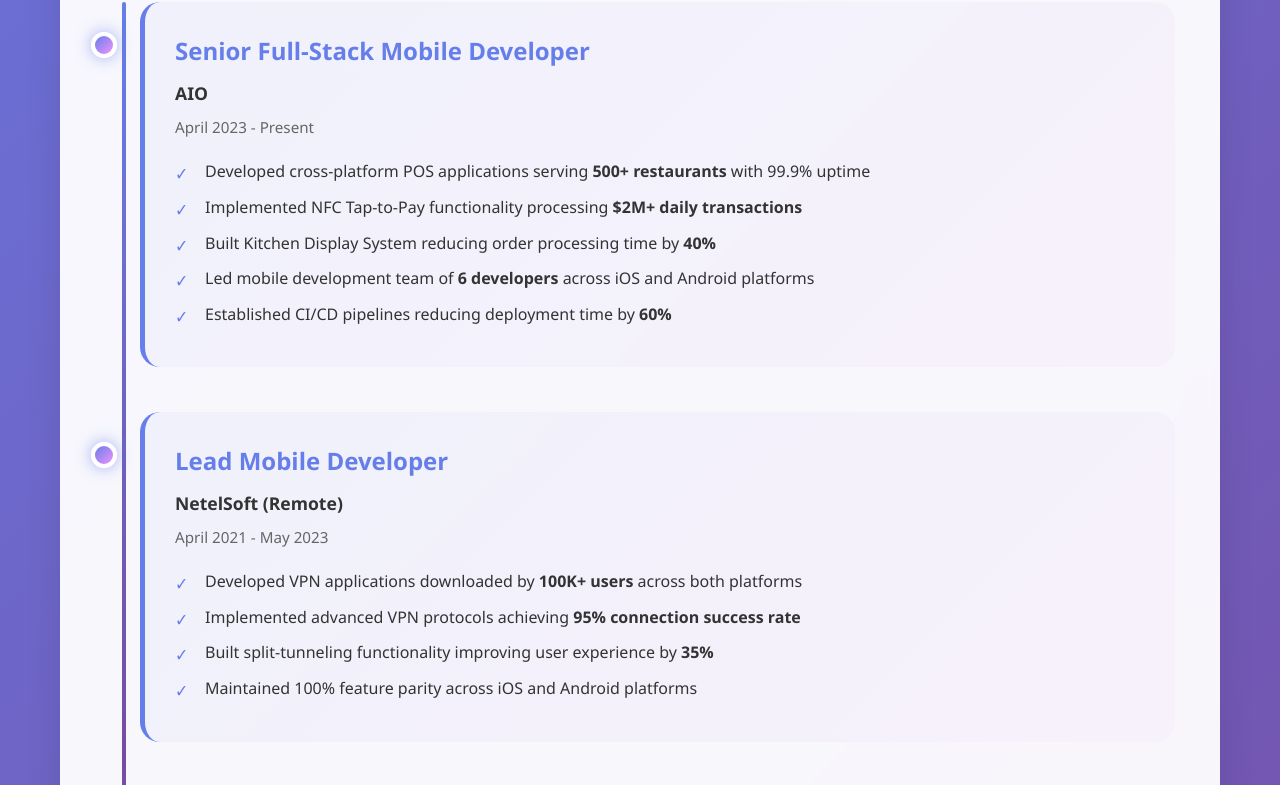
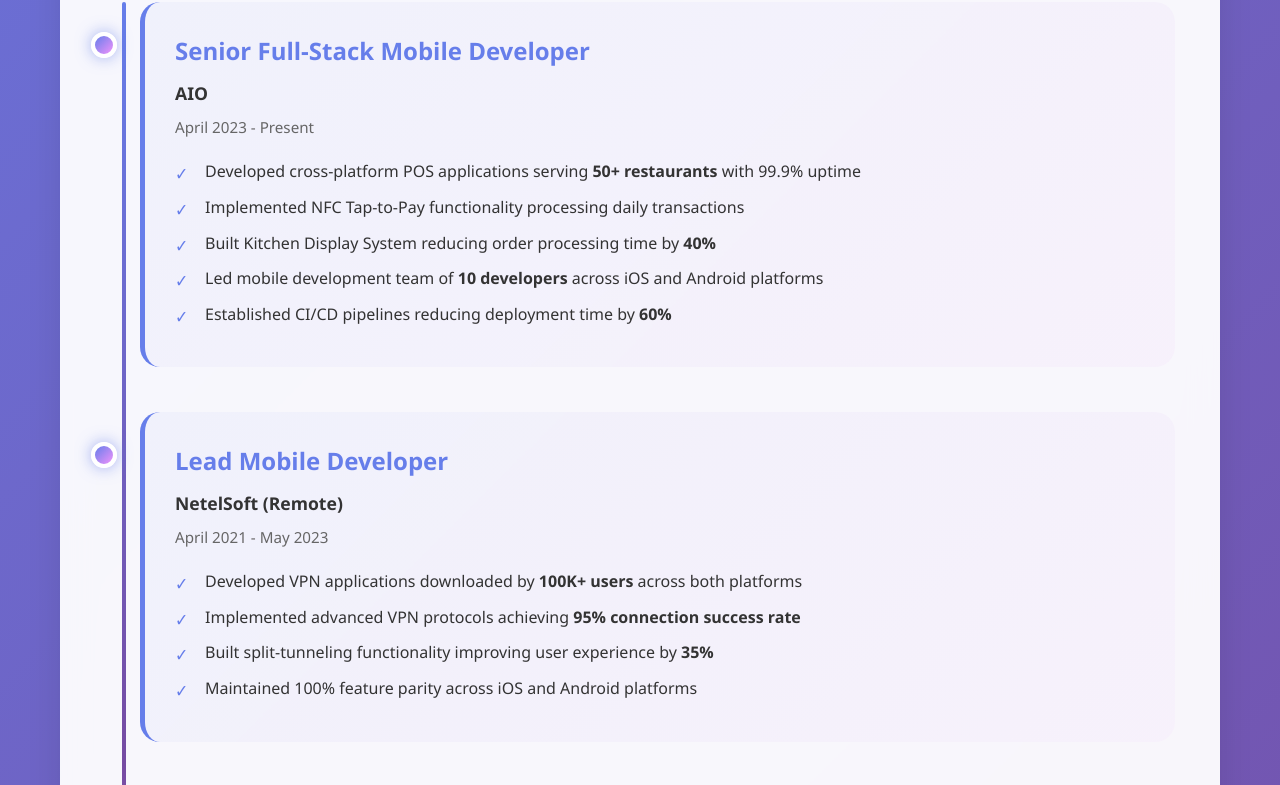
Before and after one commit to Shani618/ehtisham-portfolio, a plain HTML site: page Portfolio.html in a window 1280 px wide. Shown: the part 1436-2221 px from the top of the page. Drawn offline with Linux system fonts and the light colour scheme.

Commit message:
Update AIO section: 50+ restaurants, 10 developers team lead

```diff
--- a/Portfolio.html
+++ b/Portfolio.html
@@ -563,10 +563,10 @@
                     <div class="company">AIO</div>
                     <div class="date">April 2023 - Present</div>
                     <ul>
-                        <li>Developed cross-platform POS applications serving <strong>500+ restaurants</strong> with 99.9% uptime</li>
-                        <li>Implemented NFC Tap-to-Pay functionality processing <strong>$2M+ daily transactions</strong></li>
+                        <li>Developed cross-platform POS applications serving <strong>50+ restaurants</strong> with 99.9% uptime</li>
+                        <li>Implemented NFC Tap-to-Pay functionality processing daily transactions</li>
                         <li>Built Kitchen Display System reducing order processing time by <strong>40%</strong></li>
-                        <li>Led mobile development team of <strong>6 developers</strong> across iOS and Android platforms</li>
+                        <li>Led mobile development team of <strong>10 developers</strong> across iOS and Android platforms</li>
                         <li>Established CI/CD pipelines reducing deployment time by <strong>60%</strong></li>
                     </ul>
                 </div>
@@ -716,7 +716,7 @@
                         <span class="platform-tag">Android</span>
                     </div>
                     <div class="project-description">
-                        Revolutionary POS system transforming retail operations with contactless payments. Serves 500+ restaurants processing $2M+ daily transactions with 99.9% uptime. Features advanced inventory management, real-time analytics, and seamless multi-platform synchronization.
+                        Revolutionary POS system transforming retail operations with contactless payments. Serves 50+ restaurants with 99.9% uptime. Features advanced inventory management, real-time analytics, and seamless multi-platform synchronization.
                     </div>
                     <div class="tech-tags">
                         <span class="tech-tag">SwiftUI</span>
```
Also changed, not shown: Upwork_Portfolio.html (+4 -4 lines), index.html (+4 -4 lines).
